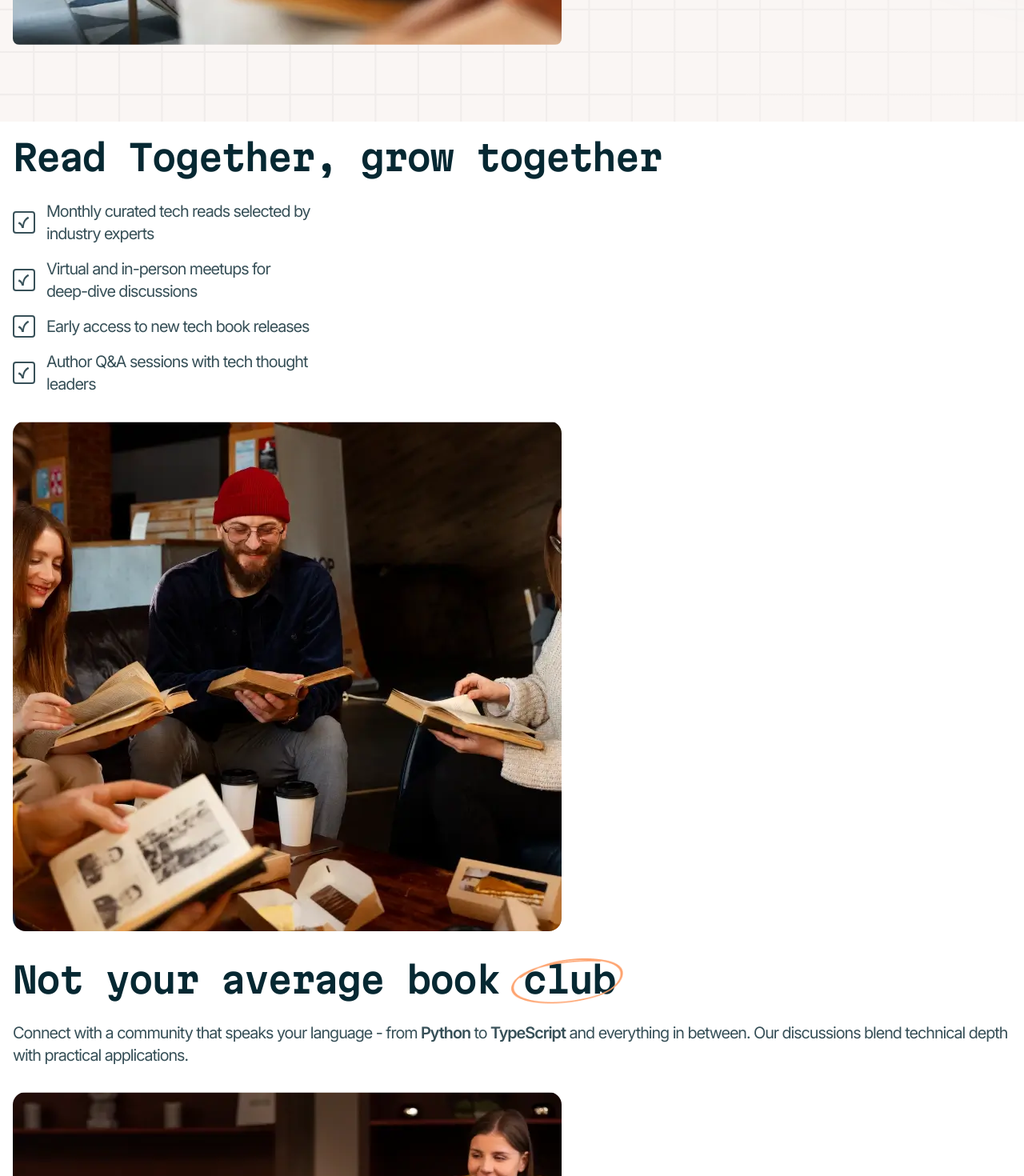
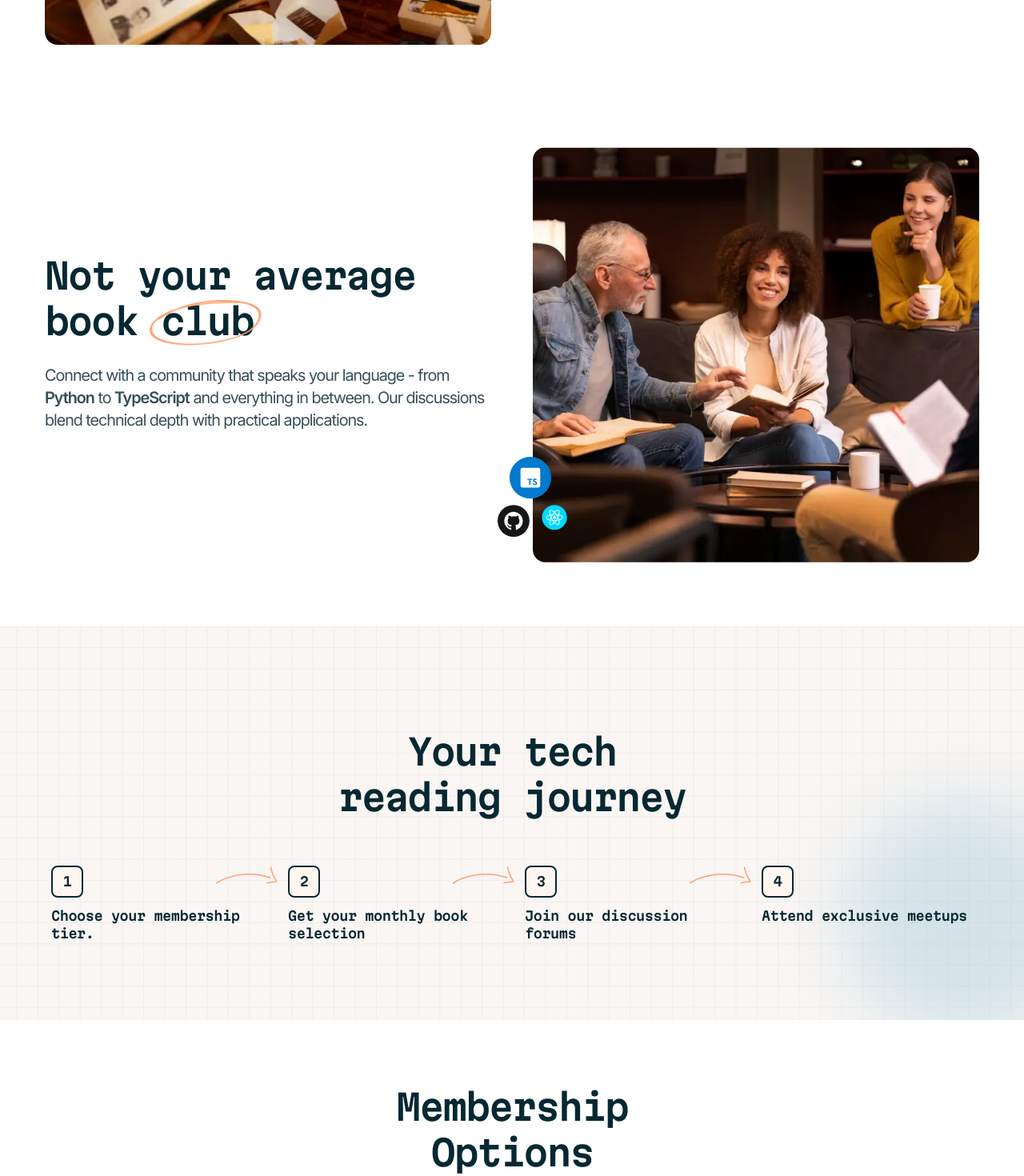
Before and after one commit to cgojk/tech_book, a React (Vite) app: page / in a window 1280 px wide. Shown: the part 1320-2790 px from the top of the page at 80% size. Built offline with nearby package versions, Linux system fonts and the light colour scheme.

Commit message:
organising some styles

```diff
--- a/src/components/FirstSection.jsx
+++ b/src/components/FirstSection.jsx
@@ -7,7 +7,7 @@ import imageReading from "../assets/images/image-read-together-mobile.webp";
 
 export default function FirstSection(){
     return (
- <section className="section__reading">
+ <section className="section__reading container">
        <div className="wrapper__reading">
             <h1 className="title__reading">Read Together, grow together</h1>
                     <ul className="reasonsreading__content">
--- a/src/components/FithSection.jsx
+++ b/src/components/FithSection.jsx
@@ -5,7 +5,7 @@ import stars from "./../assets/images/icon-star.svg";
 
 export default function FithSection(){
     return (
- <section className="section__testimonials">
+ <section className="section__testimonials container">
        <div className="wrapper__testimonial">
               <img src={stars} alt="Stars pattern" className="stars__pattern" />
               <img src={stars} alt="Stars pattern" className="stars__pattern" />
@@ -13,10 +13,10 @@ export default function FithSection(){
               <img src={stars} alt="Stars pattern" className="stars__pattern" />
               <img src={stars} alt="Stars pattern" className="stars__pattern" />
         </div>
-         <div className="testimonial__content">
-                  <blockquote>"This book cluc transformed my
+         <div className="testimonial__content sm__container">
+                  <p className="testimonial__text-content">"This book cluc transformed my
                         technical reading from a solitary activity into an enriching community
-                        experience. The discussions are gold!".</blockquote>
+                        experience. The discussions are gold!".</p>
                       <p className="testimonial__author">- Sarah Chen, Software Architect</p>
          </div>
  </section>
--- a/src/components/Footer.jsx
+++ b/src/components/Footer.jsx
@@ -8,6 +8,7 @@ import linkedinIcon from "./../assets/images/logo-linkedin.svg";
 export default function Footer(){
     return (
         <section className="footer">
+
             <div className="wrapper__footer">
                 <h2 className="title__footer">Ready to debug your reading list?</h2>
                 <Link to="/review memberships" className="btn btn-footer"> <span> Review membership options </span>
--- a/src/components/FourSection.jsx
+++ b/src/components/FourSection.jsx
@@ -11,7 +11,7 @@ import Membershipdata from "../Membershipdata.js";
 
  export default function FourSection(){
 return (
-    <section className="section__membership">
+    <section className="section__membership container">
         <div className="wrapper__memberships">
              <h2 className="title__membership">Membership Options</h2>
                 <ul className="membership__content">
--- a/src/components/Hero.jsx
+++ b/src/components/Hero.jsx
@@ -2,6 +2,9 @@ import React, { useRef, useEffect } from "react";
 import { Link } from "react-router-dom";
 import backgroundImage from "../assets/images/pattern-light-bg.svg";
 import imageIntro from "../assets/images/image-hero-mobile.webp";
+import imageTablet from "../assets/images/image-hero-tablet.webp";
+import imageDesktop from "../assets/images/image-hero-desktop.webp";
+
 import logo from "../assets/images/logo.svg";
 import avatars from "../assets/images/image-avatars.webp";
 import stars from "../assets/images/icon-star.svg";
@@ -14,18 +17,19 @@ import Testimonials from "./Testimonials";
 
 export default function Hero(){
     return (
- <section className="hero__section pattern__glow">
+ <section className="hero__section pattern__glow ">
 
-       <header>
+       <header className="hero__header container">
         <img src={logo} className="logo-image" loading="lazy" alt="A  book with a logo " />
 
        </header>
-    <div className="hero ">
+    <div className="hero container">
 
 
         <div className="wrapper__hero-content ">
 
             <div className="info__hero">
+
                 <h1 className="title__hero">Join the ultimate tech book club</h1>
                 <p className="hero_text">
                 Turn your reading time into learning time with fellow tech enthusiasts.
@@ -35,16 +39,35 @@ export default function Hero(){
                 <Link to="/review memberships" className="btn btn-primary"> <span> Review membership options </span>
                 <img src ={arrow} alt="Arrow pointing down" className="arrow-image" />
                 </Link>
-            </div>
-             <Testimonials />
-            <div className="image__hero">
-            <img src={imageIntro} alt="Illustration of people reading books" />
-
+                  <Testimonials />
             </div>
 
+
+
+            <div className="image__hero">
+                <picture className="image__hero">
+                        <source
+                            media="(min-width: 1024px)"
+                            srcSet={imageDesktop}
+                        />
+
+                        <source
+                            media="(min-width: 710px)"
+                            srcSet={imageTablet}
+                        />
+
+                        <img
+                            src={imageIntro}
+                            alt="Illustration of people reading books"
+                        />
+                        </picture>
+
+                </div>
          </div>
 
-    </div>
+     </div>
+
+
 
 </section>
 
--- a/src/components/SecondSection.jsx
+++ b/src/components/SecondSection.jsx
@@ -7,8 +7,8 @@ import readinggroup from "../assets/images/image-not-average-mobile.webp";
 
 export default function SecondSection(){
     return (
- <section className="section__reading__average">
-       <div className="wrapper__reading__average">
+ <section className="section__reading__average container logos__tech ">
+       <div className="wrapper__reading__average  ">
             <h2 className="title__reading_average">Not your average book <span className="circle__pattern">
 
                 </span>club</h2>
--- a/src/components/ThirdSection.jsx
+++ b/src/components/ThirdSection.jsx
@@ -7,7 +7,7 @@ import React from "react";
 export default function ThirdSection(){
     return (
  <section className="section__reading-journey pattern__glow">
-       <div className="wrapper__journey">
+       <div className="wrapper__journey container ">
             <h2 className="title__reading-journey">Your tech reading journey</h2>
                <ul className="journey__content">
                     <li className="journey__item"><span className="journey__icon">1</span>Choose your membership tier.</li>
--- a/src/pages/home.jsx
+++ b/src/pages/home.jsx
@@ -13,12 +13,14 @@ export default function Home () {
     return (
         <>
            <Hero/>
-
+          <main>
            <FirstSection/>
             <SecondSection/>
             <ThirdSection/>
             <FourSection/>
             <FithSection/>
+
+            </main>
             <Footer/>
 
 
--- a/src/styles/_base.scss
+++ b/src/styles/_base.scss
@@ -5,8 +5,19 @@ body {
     color: var(--clr-neutral-700);
     font-family: var(--ff-body);
 
+    display:flex;
+    flex-direction: column;
 
 
+
+}
+
+main{
+    flex:1;
+}
+.container{
+    max-width: 1200px;
+    margin:0 auto;
 }
 
 .logo-image{
@@ -106,6 +117,7 @@ body {
     gap: var(--spacing-150);
     margin-top: var(--spacing-250);
     margin-bottom:var(--spacing-800);
+    justify-content: center;
 }
 .testimonial-avatar{
     width:110px;
@@ -289,7 +301,8 @@ body {
 }
 .membership__content{
     display: grid;
-    grid-template-columns: repeat(auto-fit, minmax(300px, 1fr));
+    grid-template-columns:1fr;
+    // grid-template-columns: repeat(auto-fit, minmax(300px, 1fr));
     gap: var(--spacing-200);
     margin-top: var(--spacing-500);
 }
@@ -352,8 +365,9 @@ body {
 .section__testimonials{
     padding: var(--spacing-200) var(--spacing-200);
     margin-bottom: var(--spacing-800);
-    display:flex;
-    flex-direction: column;
+    display:grid;
+    grid-template-columns: 1fr;
+
     gap:var(--spacing-400);
 
 
@@ -370,11 +384,11 @@ body {
         }
 
 
-            blockquote{
+            .testimonial__text-content{
                 font:var(--font-3-mobile);
                 letter-spacing: var(--ls-3);
                 color: var(--clr-neutral-900);
-                max-inline-size: 20ch;
+
 
 
             }
@@ -393,11 +407,11 @@ body {
 
 .footer{
     background-color: var(--clr-neutral-900);
-    color: var(--clr-neutral-0);
+
+color: var(--clr-neutral-0);
     padding: var(--spacing-600) var(--spacing-200);
 
-    display: flex;
-    flex-direction: column;
+
 
     .title__footer{
         font: var(--font-2);
--- a/src/styles/_queries.scss
+++ b/src/styles/_queries.scss
@@ -9,7 +9,190 @@
   }
 
 
+    .membership__content{
+    display:grid;
+    grid-template-columns: repeat(auto-fit, minmax(300px, 1fr));
+    gap: var(--spacing-400);
+}
+
+// testimonials .section__readin
+.section__testimonials{
+    margin-top:var(--spacing-1500);
+
+   .wrapper__testimonial{
+    align-items: center;
+    justify-content: center;
+   }
+        .testimonial__content{
+            align-items: center;
+        }
+            .testimonial__text-content{
+                // max-inline-size: normal;
+                text-align: center;
+            }
+
+  }
+
+}
+
+
+  @media only screen and (min-width: 1024px) {
+    .wrapper__hero-content{
+        display:grid;
+        grid-template-columns: repeat(2, 1fr);
+        gap: var(--spacing-400);
+    }
+    .info__hero{
+        margin-top:var(--spacing-600);
+
+    }
+
+    // first section styles
+
+    .section__reading{
+        display:grid;
+        grid-template-columns:repeat(auto-fit, minmax(300px, 1fr));
+        grid-template-areas:"image text";
+        grid-auto-flow:dense;
+       gap: clamp(2rem, 4vw, 5rem);
+
+
+        .wrapper__reading{
+            grid-area: text;
+        }
+        .image__reading{
+            grid-area: image;
+        }
+        .wrapper__reading{
+            margin-top: var(--spacing-400);
+        }
+
+    }
+
+//secodn  section sytles
+    .section__reading__average{
+        display:grid;
+        grid-template-columns:repeat(auto-fit, minmax(300px, 1fr));
+        gap: clamp(2rem, 4vw, 5rem);
+        margin-top: var(--spacing-800);
 
 
 
+    }
+
+    .wrapper__reading__average{
+        align-items: center;
+
+
+    }
+
+    .wrapper__reading__average,
+    .image__reading,
+
+    .wrapper__reading{
+        display:flex;
+        flex-direction: column;
+        justify-content: center;
+    }
+
+     .logos__tech{
+            position:relative;
+
+          }
+
+
+
+            .logos__tech::before{
+            content: "";
+            background-image: url('../assets/images/logos-tech.svg');
+            background-repeat: no-repeat;
+            background-size: contain;
+            position: absolute;
+
+            right: calc(50% - var(--spacing-400));
+            transform: translateX(50%);
+            width:100px;
+            height:100px;
+            z-index:20;
+            bottom: var(--spacing-600);
+
+
+
+
+
+        }
+
+
+
+    // third section list-style-position: ;
+
+.section__reading-journey{
+   padding: var(--spacing-800);
+
+
+  .wrapper__journey{
+    display:flex;
+    flex-direction: column;
+    align-items: center;
+    gap: var(--spacing-400);
   }
+
+   .title__reading-journey{
+     max-inline-size: 15ch;
+        text-align: center;
+
+   }
+
+}
+ .journey__content{
+    display:grid;
+    grid-template-columns: repeat(4,1fr);
+    gap: var(--spacing-400);
+ }
+ .wrapper__journey li{
+    position:relative;
+ }
+
+ .wrapper__journey li:not(:last-of-type)::after{
+    content: "";
+background-image: url('../assets/images/pattern-arrow.svg');
+background-repeat: no-repeat;
+background-size: contain;
+
+top:0;
+right:-20px;
+position: absolute;
+width:80px;
+height:50px;
+
+
+
+
+ }
+ .pattern__glow::before{
+    right:-75vw;
+    bottom:-15vh;
+
+  }
+
+//   styles membership section
+
+
+.title__membership{
+   text-align: center;
+   max-inline-size: 15ch;
+
+}
+
+.wrapper__memberships{
+    display:flex;
+    flex-direction: column;
+    align-items: center;
+    gap: var(--spacing-400);
+  }
+  .membership__content{
+    display:grid;
+    grid-template-columns: repeat(3,1fr);
+    gap: var(--spacing-400);
+}
+  }
--- a/src/styles/_reset.scss
+++ b/src/styles/_reset.scss
@@ -21,6 +21,10 @@
 
     text-rendering: optimizeLegibility;
   }
+  #root {
+  display: flex;
+  flex-direction: column;
+}
 
   :where(
     body,
--- a/src/styles/_tokens.scss
+++ b/src/styles/_tokens.scss
@@ -37,6 +37,8 @@
   --spacing-600: 3rem;      /* 48px */
   --spacing-800: 4rem;      /* 64px */
   --spacing-1000: 5rem;     /* 80px */
+  --spacing-1200: 6rem;     /* 96px */
+  --spacing-1500: 7.5rem;   /* 120px */
 
 
 
```
